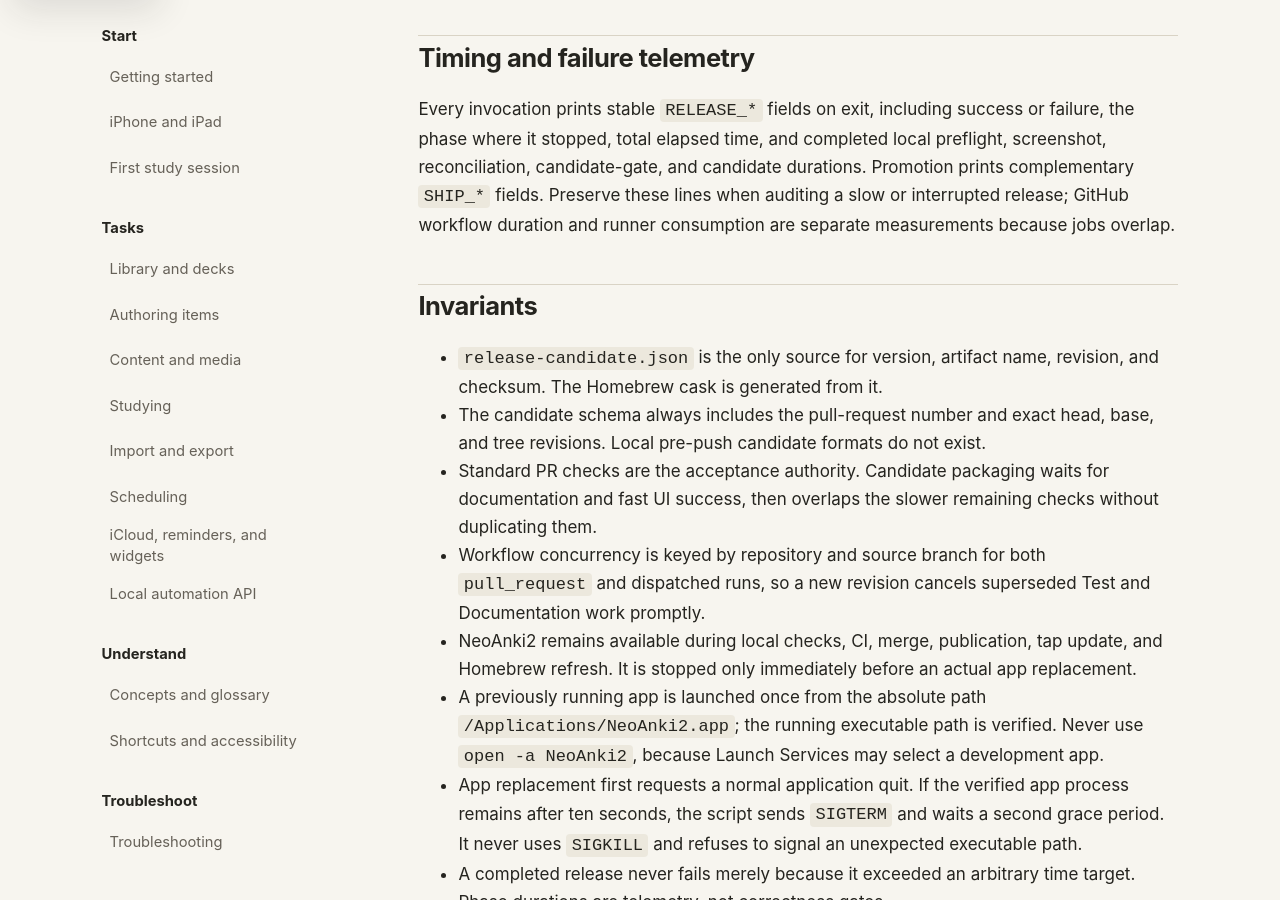
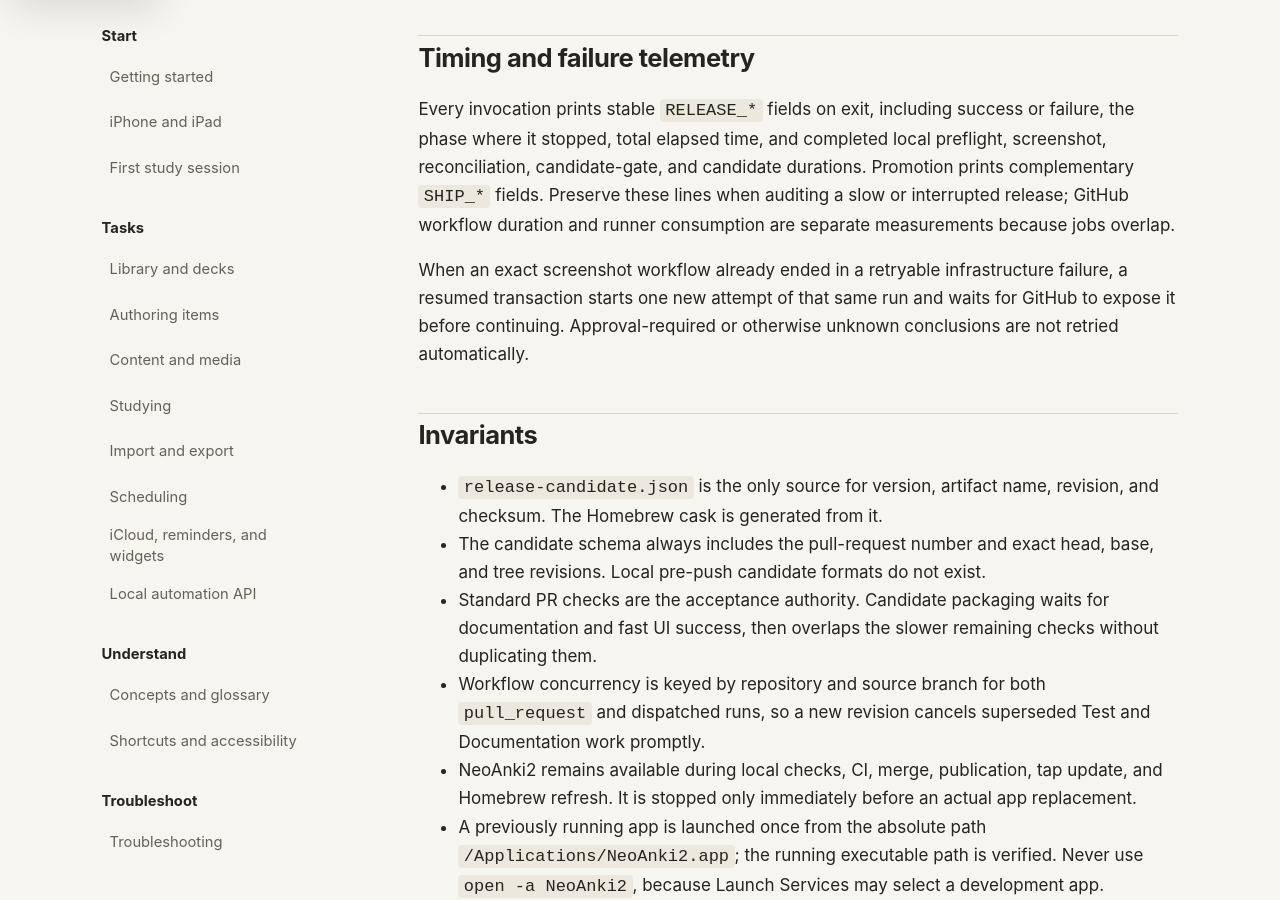
Before and after one commit to neoanki2/neoanki2, a Jekyll site: the page built from docs/RELEASING.md, in a window 1280 px wide and 900 px high, scrolled down 2079 px. Built offline with Jekyll 4.4.1, drawn with Linux system fonts in a browser that asks for light colours.

Commit message:
Retry interrupted release workflows safely

```diff
--- a/docs/RELEASING.md
+++ b/docs/RELEASING.md
@@ -87,6 +87,11 @@
 auditing a slow or interrupted release; GitHub workflow duration and runner
 consumption are separate measurements because jobs overlap.
 
+When an exact screenshot workflow already ended in a retryable infrastructure
+failure, a resumed transaction starts one new attempt of that same run and
+waits for GitHub to expose it before continuing. Approval-required or otherwise
+unknown conclusions are not retried automatically.
+
 ## Invariants
 
 - `release-candidate.json` is the only source for version, artifact name,
```
Also changed, not shown: .codex/skills/release/SKILL.md, .github/workflows/release-candidate.yml, .github/workflows/test.yml, 3 other files.
